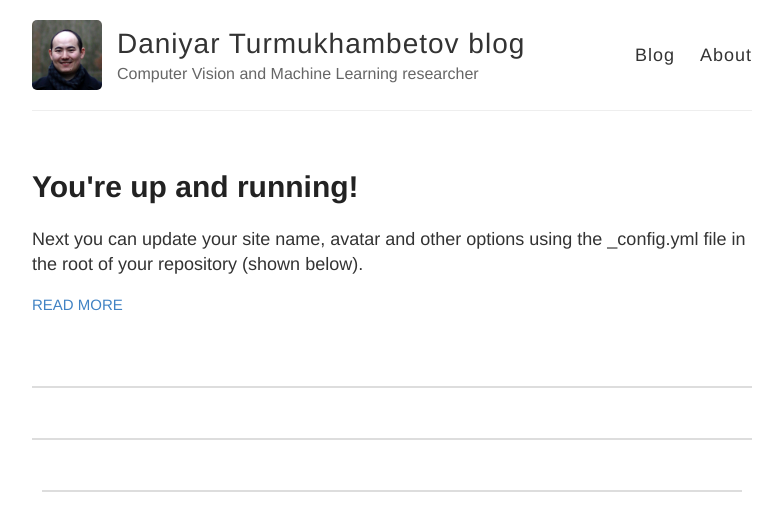
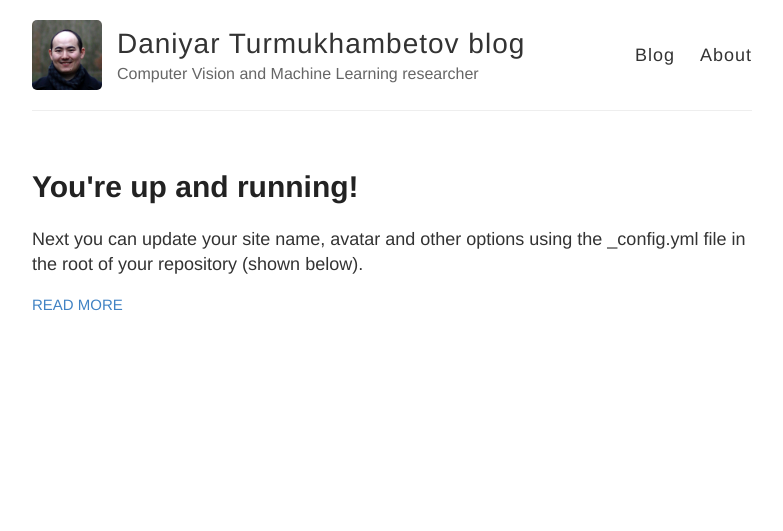
Before and after one commit to dantkz/dantkz.github.io, a Jekyll site: the page built from index.html, in a window 1280 px wide. Shown: the top 531 px of the page, without its empty margins (248-1031 px from the left). Built offline with Jekyll 4.4.1, drawn with Linux system fonts in a browser that asks for light colours.

Commit message:
Update default.html

```diff
--- a/_layouts/default.html
+++ b/_layouts/default.html
@@ -41,12 +41,6 @@
 
       <div class="container"></div>
 
-      <div class="wrapper-footer"></div>
-
-      <div class="wrapper-footer"><div class="container"></div></div>
-
-      <div class="container"><div class="wrapper-footer"></div></div>
-
     </div>
 
 
```
